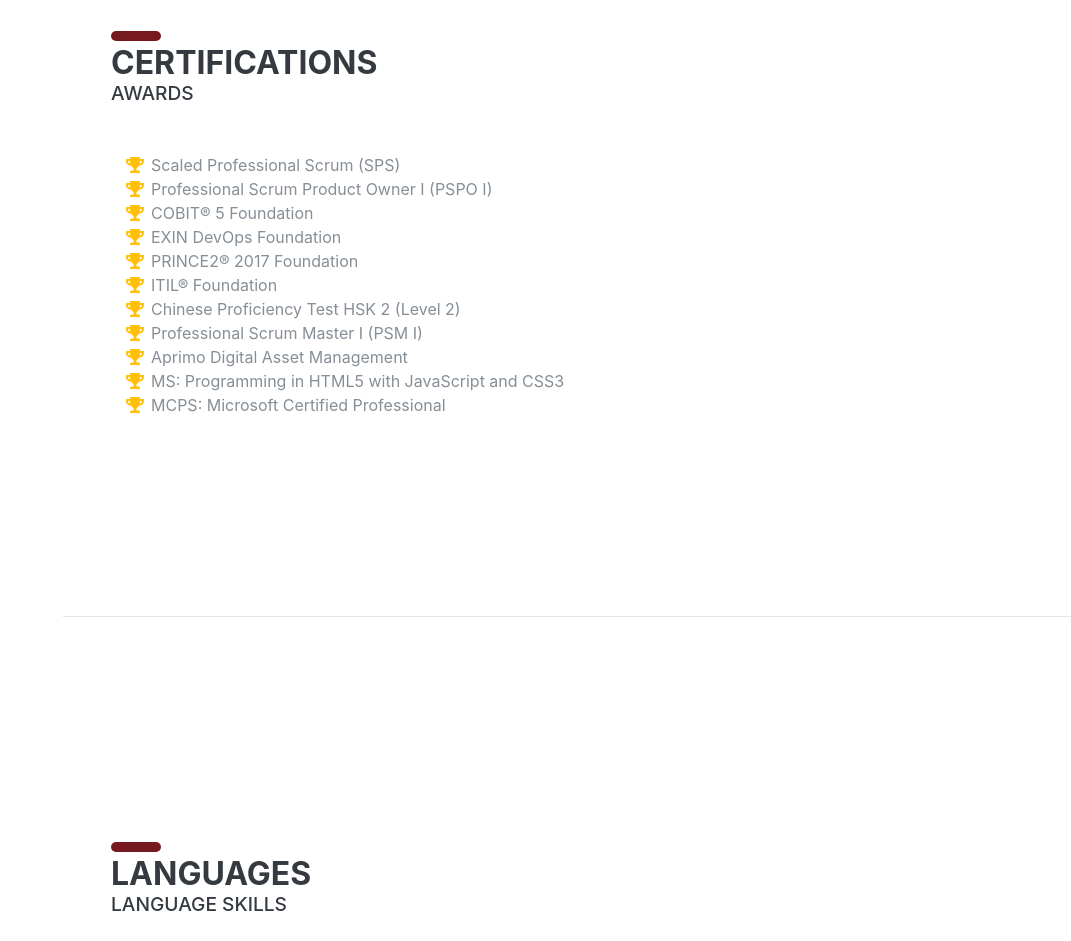
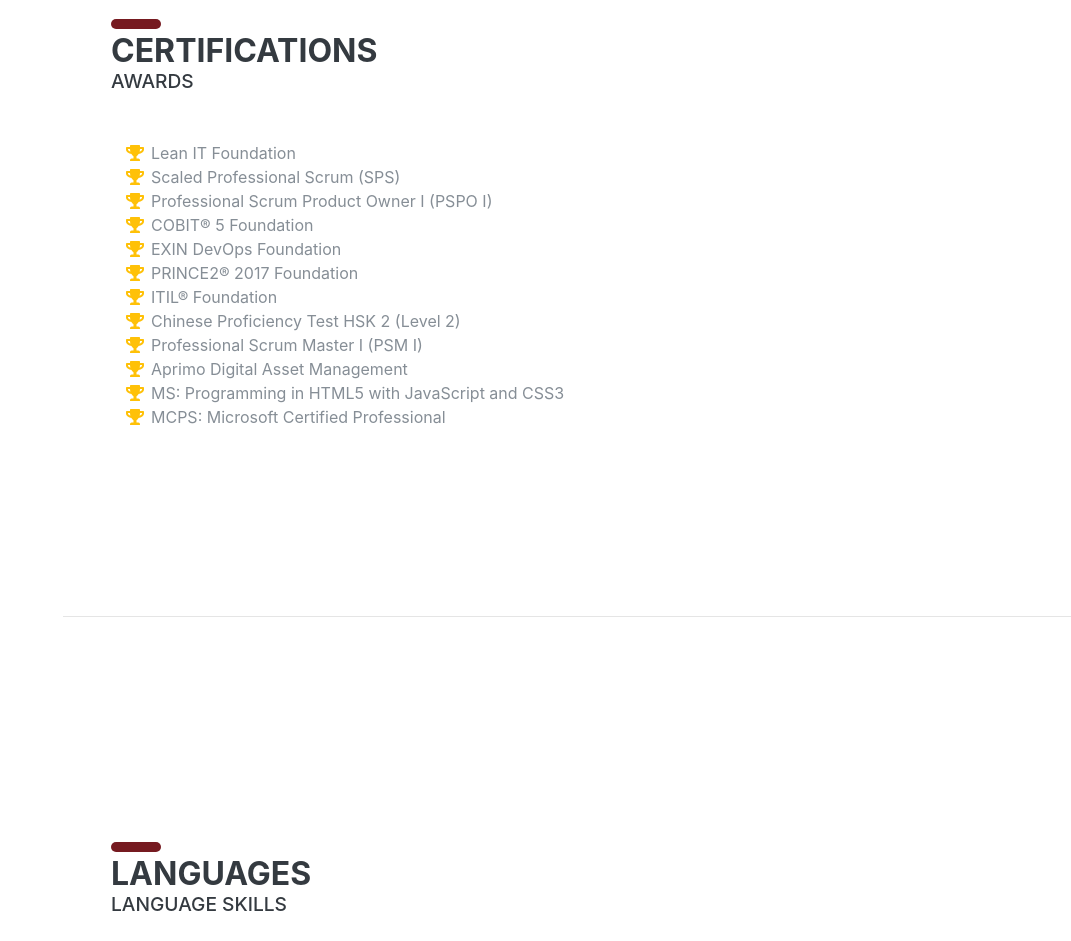
Before and after one commit to raulruizbarea/raulruizbarea.github.io, a plain HTML site: page index.html in a window 1280 px wide. Shown: the part 4064-5005 px from the top of the page, without its empty margins (209-1280 px from the left). Drawn offline with nearby package versions, Linux system fonts and the light colour scheme; a web font is replaced by a local one.

Commit message:
Added Lean IT certification

```diff
--- a/index.html
+++ b/index.html
@@ -274,6 +274,10 @@
                 <i class="fa-li fa fa-trophy text-warning"></i>
                 PRINCE2® 2017 Practitioner
             </li>-->
+            <li>
+              <i class="fa-li fa fa-trophy text-warning"></i>
+                Lean IT Foundation
+              </li>
             <li>
               <i class="fa-li fa fa-trophy text-warning"></i>
                 Scaled Professional Scrum (SPS)
```
